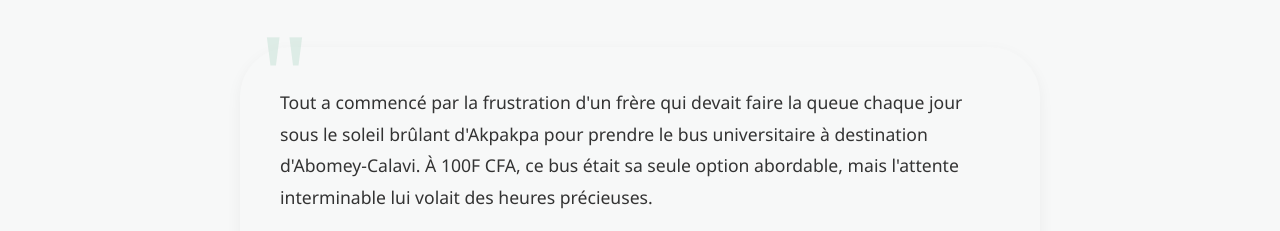
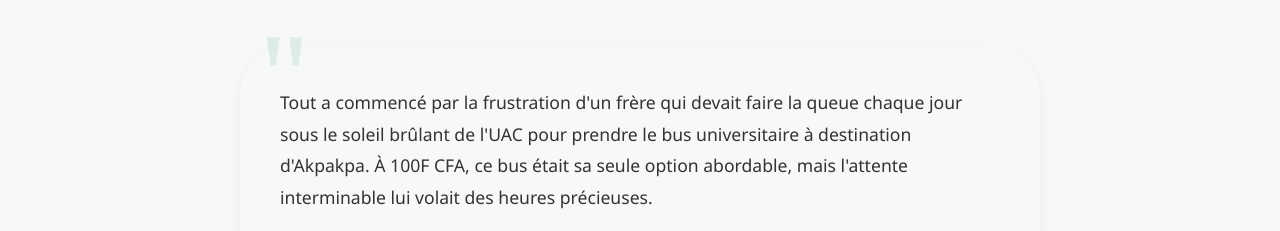
Before and after one commit to Silicofyn/touggia, a plain HTML site: page index.html in a window 1280 px wide. Shown: the part 710-941 px from the top of the page. Drawn offline with Linux system fonts and the light colour scheme.

Commit message:
Update index.html

```diff
--- a/index.html
+++ b/index.html
@@ -50,8 +50,8 @@
         <div class="story-content">
           <p>
             Tout a commencé par la frustration d'un frère qui devait faire la
-            queue chaque jour sous le soleil brûlant d'Akpakpa pour prendre le
-            bus universitaire à destination d'Abomey-Calavi. À 100F CFA, ce bus
+            queue chaque jour sous le soleil brûlant de l'UAC pour prendre le
+            bus universitaire à destination d'Akpakpa. À 100F CFA, ce bus
             était sa seule option abordable, mais l'attente interminable lui
             volait des heures précieuses.
           </p>
```
